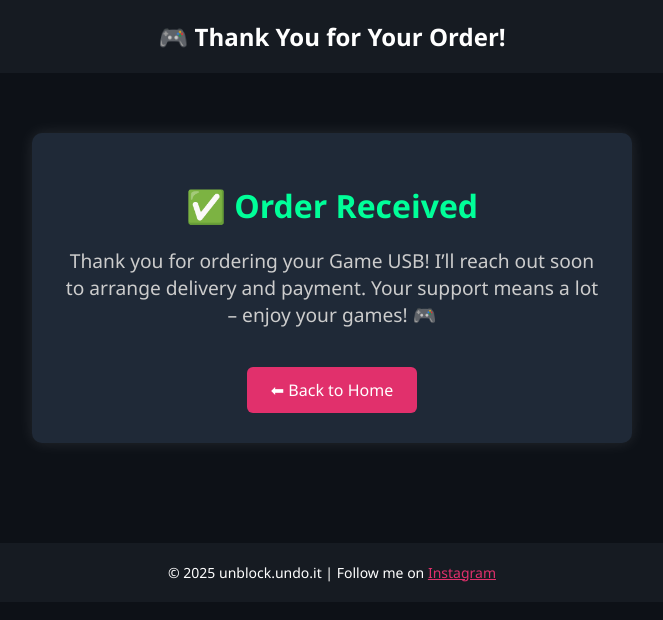
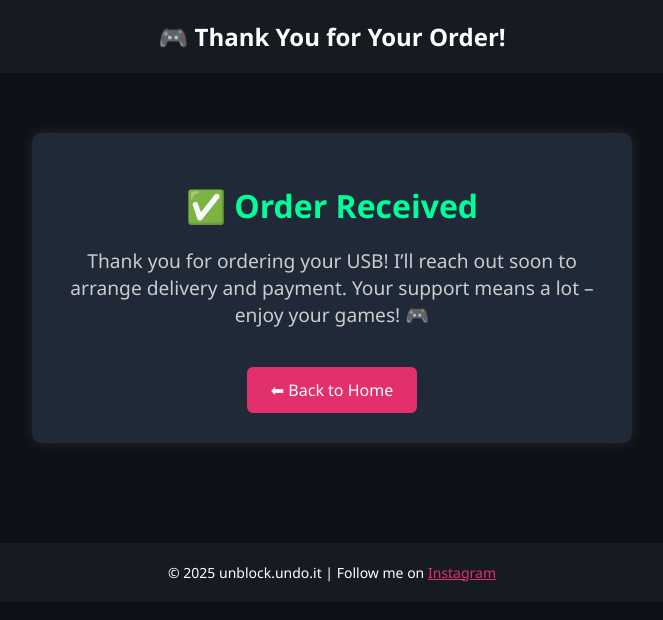
Before and after one commit to dutchmiller-dmr/lcabweb, a plain HTML site: page thanks.html in a window 1280 px wide. Shown: the whole page, without its empty margins (308-971 px from the left). Drawn offline with Linux system fonts and the light colour scheme.

Commit message:
Update thanks.html

```diff
--- a/thanks.html
+++ b/thanks.html
@@ -67,7 +67,7 @@
   <div class="container">
     <div class="thankyou-box">
       <h1>✅ Order Received</h1>
-      <p>Thank you for ordering your Game USB!
+      <p>Thank you for ordering your USB!
       I’ll reach out soon to arrange delivery and payment.
       Your support means a lot – enjoy your games! 🎮</p>
       <a class="btn" href="index.html">⬅ Back to Home</a>
```
